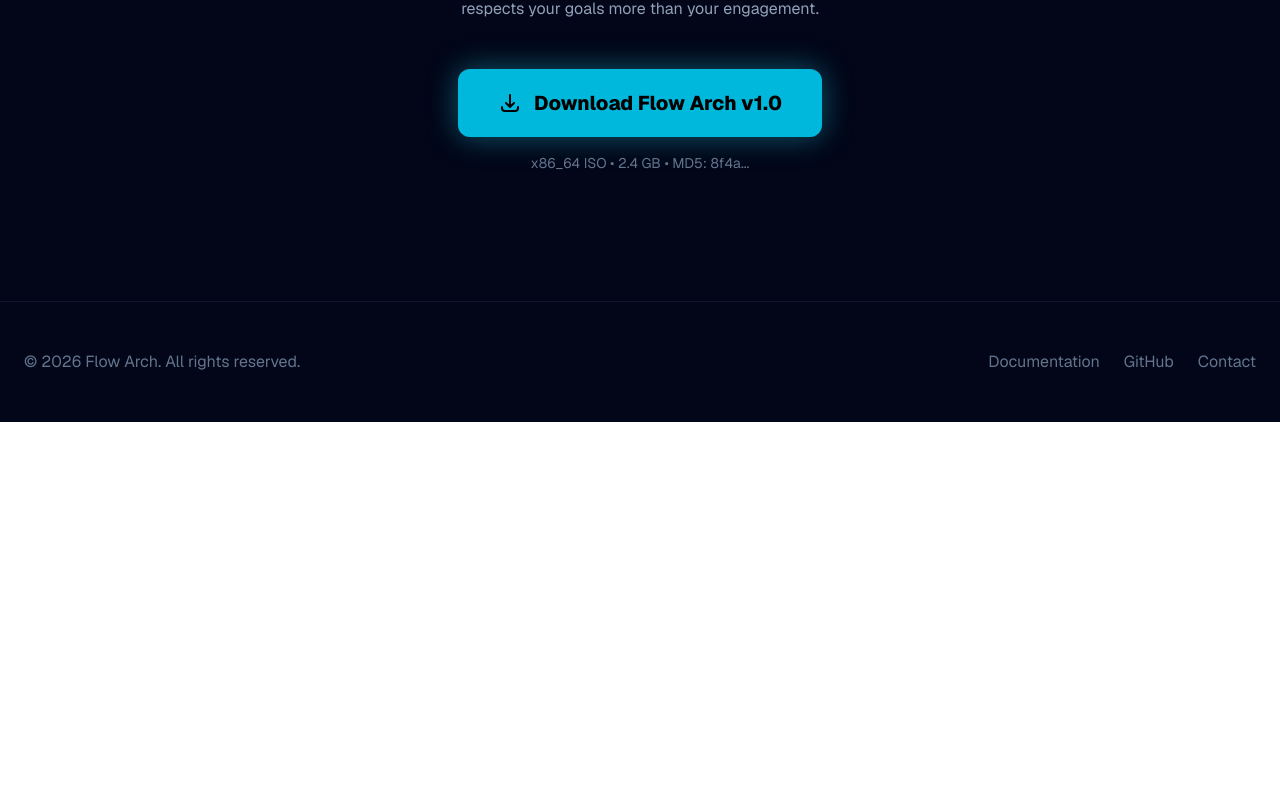
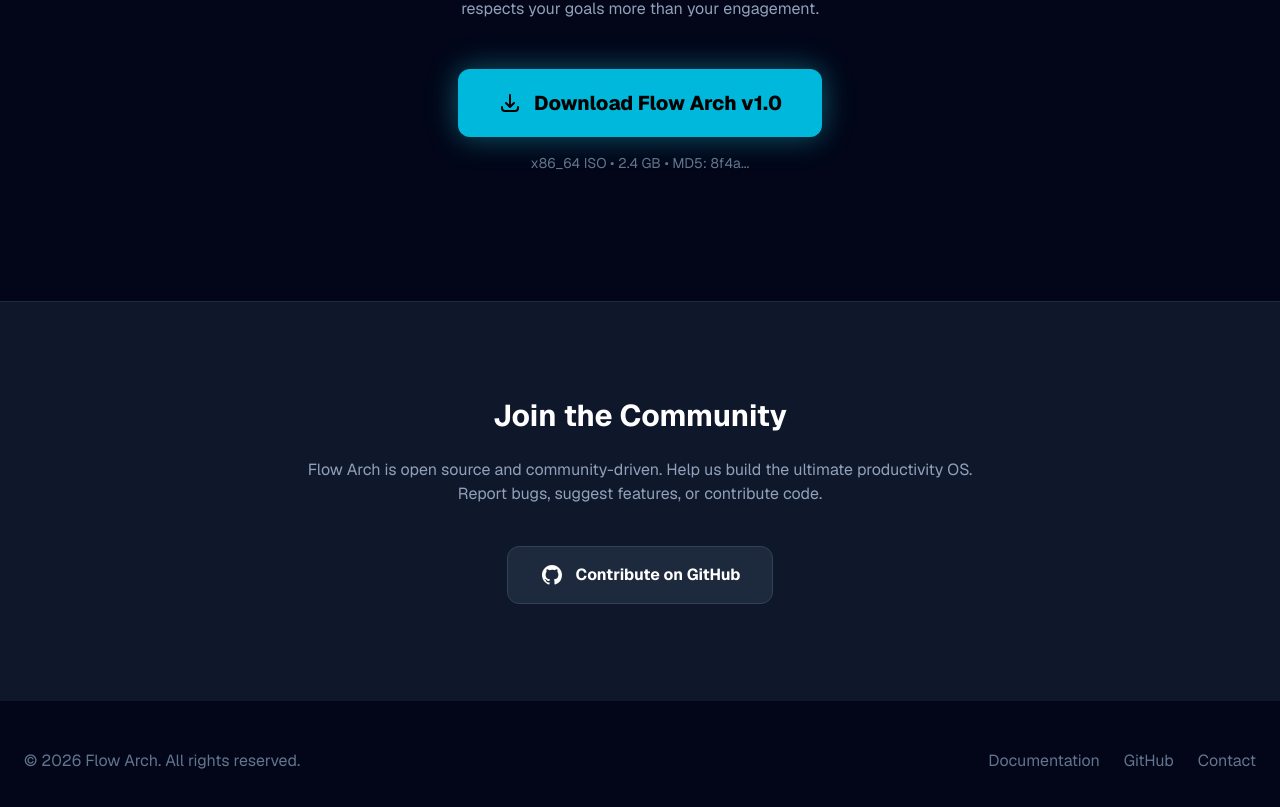
Before and after one commit to flowarch-os/flowarch-os.github.io, a Next.js app: page / in a window 1280 px wide. Shown: the part 2242-3049 px from the top of the page. Before the commit the page ends 2664 px from the top, so only its background shows below. Built offline with nearby package versions, Linux system fonts and the light colour scheme.

Commit message:
Add Community section and update GitHub links

```diff
--- a/app/page.tsx
+++ b/app/page.tsx
@@ -191,6 +191,26 @@
             </div>
           </div>
         </section>
+        {/* Community Section */}
+        <section className="py-24 bg-slate-900 border-t border-slate-800">
+          <div className="container mx-auto px-6 text-center">
+            <h2 className="text-3xl font-bold text-white mb-6">Join the Community</h2>
+            <p className="text-slate-400 max-w-2xl mx-auto mb-10">
+              Flow Arch is open source and community-driven. Help us build the ultimate productivity OS.
+              Report bugs, suggest features, or contribute code.
+            </p>
+            <Link
+              href="https://github.com/flowarch-os"
+              target="_blank"
+              className="inline-flex items-center gap-3 px-8 py-4 bg-slate-800 hover:bg-slate-700 border border-slate-700 hover:border-cyan-500/50 text-white font-bold rounded-xl transition-all group"
+            >
+              <svg className="w-6 h-6 text-white group-hover:text-cyan-400 transition-colors" fill="currentColor" viewBox="0 0 24 24" aria-hidden="true">
+                <path fillRule="evenodd" d="M12 2C6.477 2 2 6.484 2 12.017c0 4.425 2.865 8.18 6.839 9.504.5.092.682-.217.682-.483 0-.237-.008-.868-.013-1.703-2.782.605-3.369-1.343-3.369-1.343-.454-1.158-1.11-1.466-1.11-1.466-.908-.62.069-.608.069-.608 1.003.07 1.531 1.032 1.531 1.032.892 1.53 2.341 1.088 2.91.832.092-.647.35-1.088.636-1.338-2.22-.253-4.555-1.113-4.555-4.951 0-1.093.39-1.988 1.029-2.688-.103-.253-.446-1.272.098-2.65 0 0 .84-.27 2.75 1.026A9.564 9.564 0 0112 6.844c.85.004 1.705.115 2.504.337 1.909-1.296 2.747-1.027 2.747-1.027.546 1.379.202 2.398.1 2.651.64.7 1.028 1.595 1.028 2.688 0 3.848-2.339 4.695-4.566 4.943.359.309.678.92.678 1.855 0 1.338-.012 2.419-.012 2.747 0 .268.18.58.688.482A10.019 10.019 0 0022 12.017C22 6.484 17.522 2 12 2z" clipRule="evenodd" />
+              </svg>
+              Contribute on GitHub
+            </Link>
+          </div>
+        </section>
       </main>
 
       <footer className="bg-slate-950 border-t border-slate-900 py-12">
@@ -198,7 +218,7 @@
           <p>© 2026 Flow Arch. All rights reserved.</p>
           <div className="flex gap-6 mt-4 md:mt-0">
             <a href="#" className="hover:text-cyan-400 transition-colors">Documentation</a>
-            <a href="#" className="hover:text-cyan-400 transition-colors">GitHub</a>
+            <a href="https://github.com/flowarch-os" target="_blank" className="hover:text-cyan-400 transition-colors">GitHub</a>
             <a href="#" className="hover:text-cyan-400 transition-colors">Contact</a>
           </div>
         </div>
```
